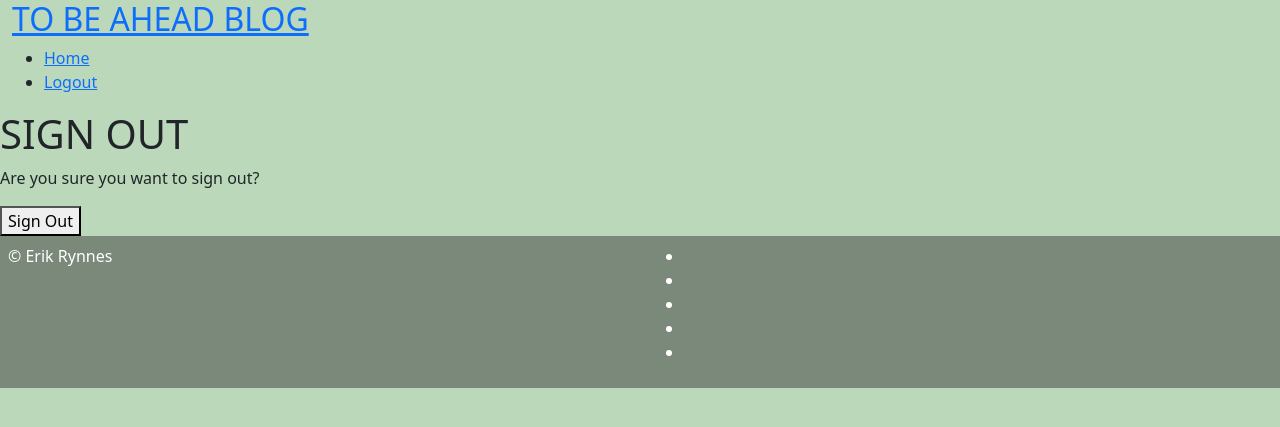
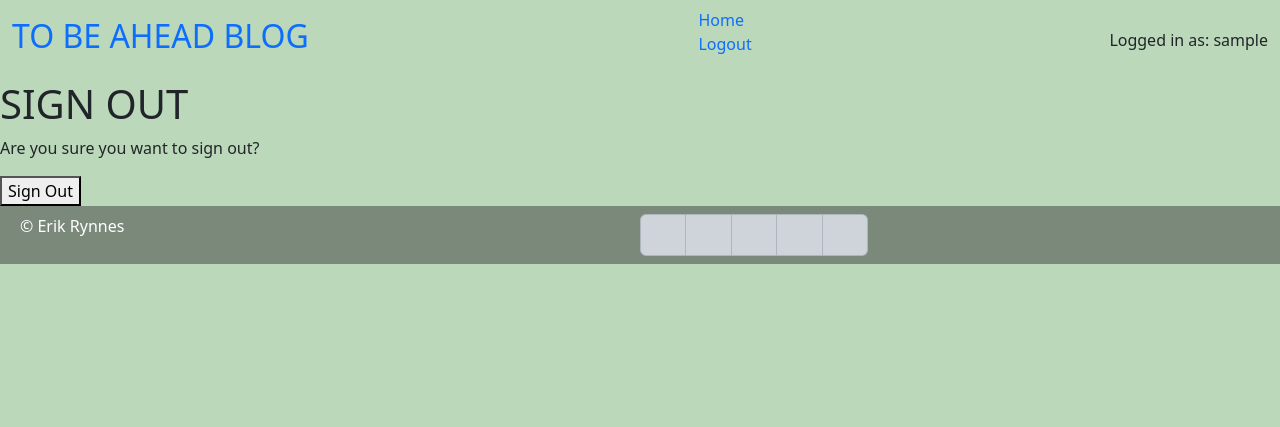
Before and after one commit to GroundBuilder/to-be-ahead-blog, a Django app: page /accounts/logout/ in a window 1280 px wide. Shown: the top 427 px of the page. Run offline with Django 3.2, Linux system fonts and the light colour scheme; the visitor is signed in with stand-in values (Sample User, id 1); some web fonts are replaced.

Commit message:
Add style to navbar and footer. Add function, loged in is shown.

```diff
--- a/everydayblog/admin.py
+++ b/everydayblog/admin.py
@@ -7,7 +7,7 @@ from django_summernote.admin import SummernoteModelAdmin
 class PostAdmin(SummernoteModelAdmin):
     summernote_fields = ('content')
     prepopulated_fields = {'slug': ('title',)}
-    list_display = ('title', 'slug', 'status', 'created_on', 'approved')
+    list_display = ('title', 'category', 'slug', 'status', 'created_on', 'approved')
     search_fields = ['title', 'content']
     list_filter = ('status', 'created_on')
     actions = ['approve_blog_public']
--- a/everydayblog/models.py
+++ b/everydayblog/models.py
@@ -4,6 +4,7 @@ from cloudinary.models import CloudinaryField
 
 
 STATUS_CHOICES = (('d', 'Draft'), ('p', 'Published'), ('r', 'Public request'), ('o', 'Public'))  # 'd' and 'p' is for user in blog, 'r' is for user if they whant it to be public. 'o' for admin to decide to be plublic.
+CATEGORY_CHOICES = ((0, 'BOL'), (1, 'EDC'), (2, 'Outher'))
 
 class Post(models.Model):    # Django db queries
     title = models.CharField(max_length=220, unique=True)
@@ -14,6 +15,9 @@ class Post(models.Model):    # Django db queries
     content = models.TextField()
     status = models.CharField(max_length=1, choices=STATUS_CHOICES, default='d')
     approved = models.BooleanField(default=False)
+    category = models.IntegerField(choices=CATEGORY_CHOICES, default=2)
+    updated_on = models.DateTimeField(auto_now=True)
+
 
 
     def __str__(self):
--- a/static/css/style.css
+++ b/static/css/style.css
@@ -8,6 +8,14 @@
 
 h1, h2 {
     text-transform: uppercase;
+}
+
+a {
+    text-decoration: none;
+}
+
+li {
+    list-style-type: none;
 }
 
 
--- a/templates/includes/footer.html
+++ b/templates/includes/footer.html
@@ -1,23 +1,23 @@
 {% load static %}
 
-<div class="row">
+<div class="row container-fluid">
     <div class="col-6">&copy; Erik Rynnes</div>
     <div class="col-6">
         <nav class="">
-            <ul id="icons">
-                <li>
+            <ul id="icons" class="list-group list-group-horizontal-sm">
+                <li class="list-group-item list-group-item-dark">
                     <a href="mailto:to_be_ahead@yahoo.com" target="_blank" aria-label="Send a email (opens your email-program in a new tab)"><i class="fa-solid fa-envelope"></i></a>
                 </li>
-                <li>
+                <li class="list-group-item list-group-item-dark">
                     <a href="tel:+46707070707" target="_blank"><i class="fa-solid fa-square-phone"></i></a>
                 </li>
-                <li>
+                <li class="list-group-item list-group-item-dark">
                     <a href="https://www.instagram.com/" target="_blank" rel="noopener" aria-label="Visit our Instagram account  (opens in a new tab)"><i class="fa-brands fa-square-instagram"></i></a>
                 </li>
-                <li>
+                <li class="list-group-item list-group-item-dark">
                     <a href="https://twitter.com/To_Be_Ahead" target="_blank" rel="noopener" aria-label="Visit our Twitter account  (opens in a new tab)"><i class="fa-brands fa-square-twitter"></i></a>
                 </li>
-                <li>
+                <li class="list-group-item list-group-item-dark">
                     <a href="https://www.facebook.com/" target="_blank" rel="noopener" aria-label="Visit our Facebook page  (opens in a new tab)"><i class="fa-brands fa-square-facebook"></i></a>
                 </li>
             </ul>
--- a/templates/includes/navbar.html
+++ b/templates/includes/navbar.html
@@ -1,5 +1,5 @@
 {% load static %}
-<nav>
+<nav class="navbar">
     <div class="container-fluid">
         <a href="#"><h2><span>To Be Ahead Blog</span></h2></a>
         <div>
@@ -22,5 +22,9 @@
 
             </ul>
         </div>
+        {% if user.is_authenticated %}
+        Logged in as: {{ user.get_username }}
+
+        {% endif %}
     </div>
 </nav>
--- a/templates/post_detail.html
+++ b/templates/post_detail.html
@@ -19,7 +19,7 @@
                 <div class="card-body">
                     <h4 class="card-title">{{ post.title }}</h4>
                     <p class="card-text">{{ post.content | safe }}</p>
-                    <p class="card-text"><small class="text-body-secondary">Last updated 3 mins ago</small></p>
+                    <p class="card-text"><small class="text-body-secondary">Last update: {{ post.updated_on }}</small></p>
                 </div>
             </div>
             <div class="card">
```
Also changed, not shown: templates/index.html (+16 -26 lines), everydayblog/migrations/0007_post_category.py (added), everydayblog/migrations/0008_alter_post_category.py (added), everydayblog/migrations/0009_post_updated_on.py (added).
